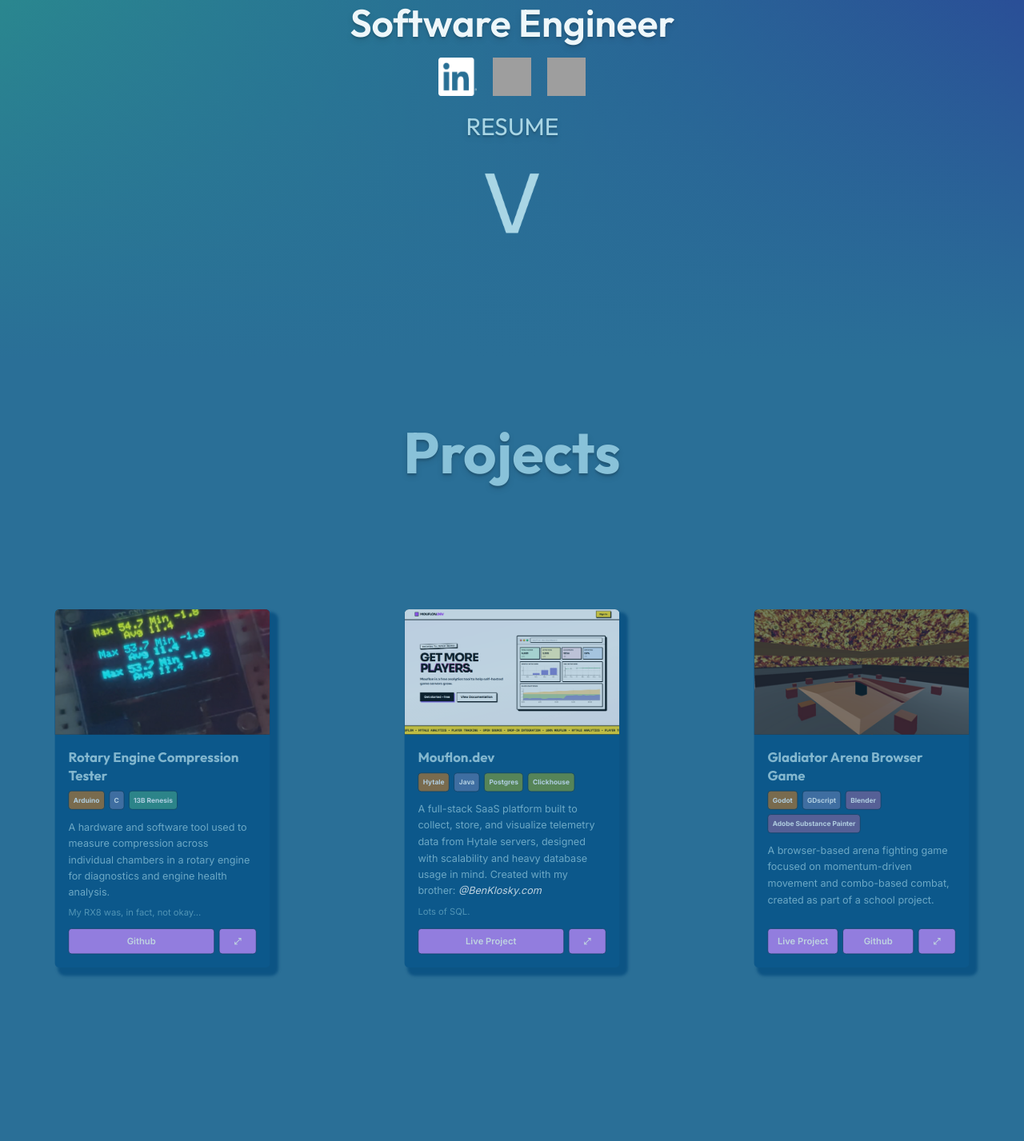
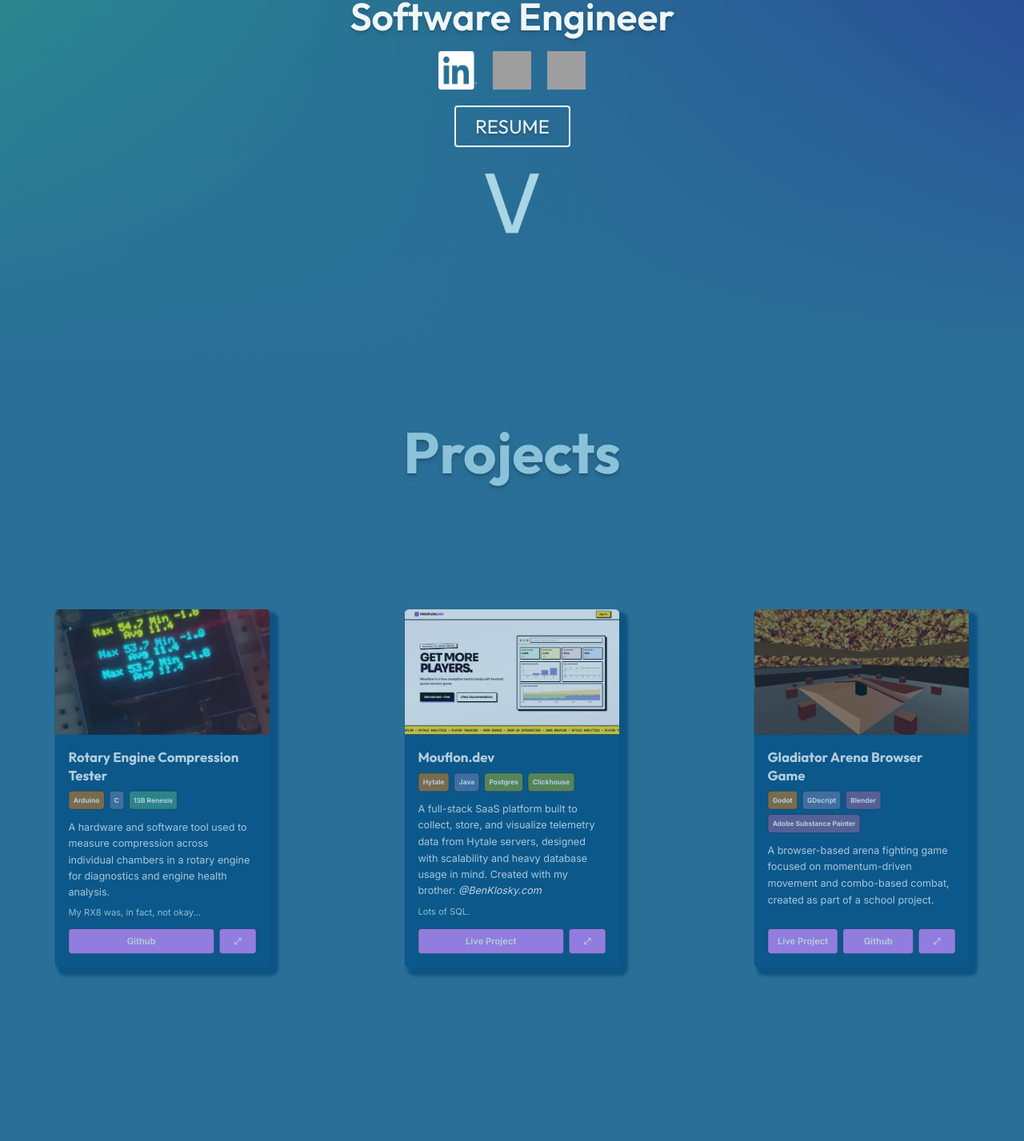
Before and after one commit to macklosky211/MacKlosky.com, a Next.js app: page / in a window 1280 px wide. Shown: the part 350-1777 px from the top of the page at 80% size. Built offline with nearby package versions, Linux system fonts and the light colour scheme; grey boxes are pictures that could not be loaded.

Commit message:
Font fixes & Color adjustments

```diff
--- a/app/layout.tsx
+++ b/app/layout.tsx
@@ -3,24 +3,29 @@ import { IBM_Plex_Mono, Outfit, Inter} from "next/font/google";
 import "./globals.css";
 
 const IbmPlexMono = IBM_Plex_Mono({
-  variable : "--font-mono",
+  variable: "--font-mono",
   weight: ["100", "200", "300", "400", "500", "600", "700"],
-  adjustFontFallback: false
+  subsets: ["latin"],
+  display: "swap",
+  adjustFontFallback: false,
 });
 
 const large_text = Outfit({
   weight: ["400", "500", "600", "700", "800"],
-  variable : "--font-large",
+  variable: "--font-large",
   preload: true,
   style: "normal",
   subsets: ["latin"],
-  adjustFontFallback: false
+  display: "swap",
+  adjustFontFallback: false,
 });
 
 const inter = Inter({
   variable: "--font-para",
   weight: ["100", "200", "300", "400", "500", "600", "700"],
-  adjustFontFallback: false
+  subsets: ["latin"],
+  display: "swap",
+  adjustFontFallback: false,
 });
 
 
--- a/app/page.tsx
+++ b/app/page.tsx
@@ -326,27 +326,27 @@ export default function Main() {
 }
 
 /* Languages */
-const C_CARD = { name: "C", bg_color: "#4A6FA5", txt_color: "#EAF6FF" };
-const JAVA_CARD = { name: "Java", bg_color: "#4A6FA5", txt_color: "#EAF6FF" };
-const GDSCRIPT_CARD = { name: "GDscript", bg_color: "#4A6FA5", txt_color: "#EAF6FF" };
-const JAVASCRIPT_CARD = { name: "JavaScript", bg_color: "#4A6FA5", txt_color: "#EAF6FF" };
+const C_CARD = { name: "C", bg_color: "#4A6FA5", txt_color: "#eef7fa" };
+const JAVA_CARD = { name: "Java", bg_color: "#4A6FA5", txt_color: "#eef7fa" };
+const GDSCRIPT_CARD = { name: "GDscript", bg_color: "#4A6FA5", txt_color: "#eef7fa" };
+const JAVASCRIPT_CARD = { name: "JavaScript", bg_color: "#4A6FA5", txt_color: "#eef7fa" };
 
 /* Databases / Tools */
-const POSTGRES_CARD = { name: "Postgres", bg_color: "#6A8F3D", txt_color: "#EAF6FF" };
-const CLICKHOUSE_CARD = { name: "Clickhouse", bg_color: "#6A8F3D", txt_color: "#EAF6FF" };
+const POSTGRES_CARD = { name: "Postgres", bg_color: "#6A8F3D", txt_color: "#eef7fa" };
+const CLICKHOUSE_CARD = { name: "Clickhouse", bg_color: "#6A8F3D", txt_color: "#eef7fa" };
 
 /* Hardware */
-const B13_CARD = { name: "13B Renesis", bg_color: "#2F8F83", txt_color: "#EAF6FF" };
+const B13_CARD = { name: "13B Renesis", bg_color: "#2F8F83", txt_color: "#eef7fa" };
 
 /* Tools */
-const BLENDER_CARD = { name: "Blender", bg_color: "#6B5B95", txt_color: "#EAF6FF" };
-const ADOBE_SUBSTANCE_CARD = { name: "Adobe Substance Painter", bg_color: "#6B5B95", txt_color: "#EAF6FF" };
+const BLENDER_CARD = { name: "Blender", bg_color: "#6B5B95", txt_color: "#eef7fa" };
+const ADOBE_SUBSTANCE_CARD = { name: "Adobe Substance Painter", bg_color: "#6B5B95", txt_color: "#eef7fa" };
 
 /* Platforms / Libraries*/
-const ARDUINO_CARD = { name: "Arduino", bg_color: "#9C6B2F", txt_color: "#EAF6FF" };
-const DISCORD_CARD = { name: "Discord.js", bg_color: "#9C6B2F", txt_color: "#EAF6FF" };
-const HYTALE_CARD = { name: "Hytale", bg_color: "#9C6B2F", txt_color: "#EAF6FF" };
-const GODOT_CARD = { name: "Godot", bg_color: "#9C6B2F", txt_color: "#EAF6FF" };
+const ARDUINO_CARD = { name: "Arduino", bg_color: "#9C6B2F", txt_color: "#eef7fa" };
+const DISCORD_CARD = { name: "Discord.js", bg_color: "#9C6B2F", txt_color: "#eef7fa" };
+const HYTALE_CARD = { name: "Hytale", bg_color: "#9C6B2F", txt_color: "#eef7fa" };
+const GODOT_CARD = { name: "Godot", bg_color: "#9C6B2F", txt_color: "#eef7fa" };
 
 
 
--- a/app/src/Footer.tsx
+++ b/app/src/Footer.tsx
@@ -4,8 +4,8 @@ import posthog from "posthog-js";
 export default function Footer() {
     return (
         <>
-            <section className="h-auto py-10 border-t border-primary-blue-300/80 bg-linear-to-b from-primary-blue-500 to-primary-blue-300/30 text-primary-blue-100">
-                <div className="flex flex-row items-center w-full h-full text-center text-3xl text-shadow-lg text-primary-blue-50 max-sm:flex-col max-sm:space-y-5">
+            <section className="h-auto py-10 border-t border-primary-blue-300/80 bg-linear-to-b from-primary-blue-500 to-primary-blue-300/30 text-primary-white-200">
+                <div className="flex flex-row items-center w-full h-full text-center text-3xl text-shadow-lg max-sm:flex-col max-sm:space-y-5">
                     {/* Left Third - Email */}
                     <h2 className="flex-1 underline hover:text-primary-purple-400 duration-300 hover:scale-105 active:scale-95">
                         <a target="_blank" href="mailto:macklosky21@gmail.com"
@@ -16,7 +16,7 @@ export default function Footer() {
                     </h2>
 
                     {/* Center Section - Name */}
-                    <h1 className="flex-2 text-5xl -rotate-z-1 font-bold hover:rotate-z-0 active:scale-105 duration-300 hover:cursor-pointer active:rotate-x-360 hover:text-primary-purple-400">
+                    <h1 className="flex-2 text-5xl text-primary-white-100 -rotate-z-1 font-bold hover:rotate-z-0 active:scale-105 duration-300 hover:cursor-pointer active:rotate-x-360 hover:text-primary-purple-400">
                         Samuel Mac Klosky
                     </h1>
 
--- a/app/src/ProjectLinks.tsx
+++ b/app/src/ProjectLinks.tsx
@@ -17,7 +17,7 @@ export function ProjectLinks({ project_name, project_link, github_link, is_expan
           href={project_link}
           target="_blank"
           rel="noopener noreferrer"
-          className="flex-1 bg-primary-purple-400 hover:bg-primary-purple-300 text-white hover:scale-105
+          className="flex-1 bg-primary-purple-400 hover:bg-primary-purple-300 text-primary-white-100 hover:scale-105
             border border-primary-blue-900 font-semibold py-2 px-3 rounded-md text-center
             transition-all duration-300 active:scale-95 w-2/5"
           onClick={(e) => {
@@ -36,7 +36,7 @@ export function ProjectLinks({ project_name, project_link, github_link, is_expan
           href={github_link}
           target="_blank"
           rel="noopener noreferrer"
-          className="flex-1 bg-primary-purple-400 hover:bg-primary-purple-300 text-white hover:scale-105
+          className="flex-1 bg-primary-purple-400 hover:bg-primary-purple-300 text-primary-white-100 hover:scale-105
             border border-primary-blue-900 font-semibold py-2 px-3 rounded-md text-center align-bottom
             transition-all duration-300 active:scale-95 w-2/5"
           onClick={(e) => {
@@ -51,7 +51,7 @@ export function ProjectLinks({ project_name, project_link, github_link, is_expan
 
       {!is_expanded && (
         <div
-          className="flex-none bg-primary-purple-400 hover:bg-primary-purple-300 text-white hover:scale-105
+          className="flex-none bg-primary-purple-400 hover:bg-primary-purple-300 text-primary-white-100 hover:scale-105
             border border-primary-blue-900 font-semibold py-2 px-3 rounded-md text-center
             transition-all duration-300 active:scale-95 w-1/5"
           >
--- a/app/src/ProjectPreviewCard.tsx
+++ b/app/src/ProjectPreviewCard.tsx
@@ -93,7 +93,7 @@ export function ProjectPreviewCard(props: ProjectPreviewCardProps) {
                 {/* Content Section */}
                 <div className="flex flex-col grow p-6">
                     {/* Title */}
-                    <h2 className="text-2xl font-[--font-large] font-bold text-primary-blue-50 mb-3">
+                    <h2 className="text-2xl font-[--font-large] font-bold text-primary-white-100 mb-3">
                         {props.project_name}
                     </h2>
 
@@ -111,7 +111,7 @@ export function ProjectPreviewCard(props: ProjectPreviewCardProps) {
                                     >
                                         <p
                                             className="text-xs align-middle font-bold"
-                                            style={{ color: tech.txt_color || 'var(--primary-blue-100)' }}
+                                            style={{ color: tech.txt_color || 'var(--primary-white-100)' }}
                                         >
                                             {tech.name}
                                         </p>
@@ -123,13 +123,13 @@ export function ProjectPreviewCard(props: ProjectPreviewCardProps) {
 
                     {/* Description */}
                     {props.preview_content.project_description && (
-                        <p className="text-primary-blue-100 text-lg mb-2 leading-relaxed">
+                        <p className="text-primary-white-200 text-lg mb-2 leading-relaxed">
                             {props.preview_content.project_description}
                         </p>
                     )}
 
                     {props.preview_content.project_description_subtext && (
-                        <p className="text-primary-blue-200 text-base mb-4 leading-relaxed">
+                        <p className="text-primary-white-400 text-base mb-4 leading-relaxed">
                             {props.preview_content.project_description_subtext}
                         </p>
                     )}
--- a/app/src/TitleCard.tsx
+++ b/app/src/TitleCard.tsx
@@ -9,9 +9,9 @@ export function TitleCard() {
 
     return (
         <>
-            <section id="TitleCard" className="flex flex-col items-center justify-center h-screen bg-linear-to-b from-transparent from-5% to-primary-blue-500 text-primary-white-100 text-shadow-lg cursor-default overflow-hidden">
+            <section id="TitleCard" className="flex flex-col font-(--font-large) items-center justify-center h-screen bg-linear-to-b from-transparent from-5% to-primary-blue-500 text-primary-white-100 text-shadow-lg cursor-default overflow-hidden">
                 <div className="grow-in">
-                    <h1 className="text-center text-6xl max-sm:text-4xl font-bold">
+                    <h1 className="flex justify-center text-center text-6xl max-sm:text-4xl font-bold">
                         Samuel&nbsp;
                         <span className="hover:text-primary-purple-400 duration-300 select-none cursor-pointer"
                             onClick={() => {
@@ -49,8 +49,8 @@ export function TitleCard() {
                         </span>
                         &nbsp;Klosky
                     </h1>
-                    <h2 className="text-center text-5xl max-sm:text-3xl my-5 font-semibold">Software Engineer</h2>
-                    <h2 className="text-center text-5xl max-sm:text-sm max-sm:space-x-1 space-x-5 flex flex-row justify-center text-primary-blue-50">
+                    <h2 className="flex justify-center text-center text-5xl max-sm:text-3xl my-5 font-semibold">Software Engineer</h2>
+                    <h2 className="flex justify-center text-center text-5xl max-sm:text-sm max-sm:space-x-1 space-x-5 flex-row justify-center text-primary-blue-50">
                         <a target="_blank" href="https://www.linkedin.com/in/samuelklosky/" className="hover:text-primary-purple-400 duration-300 group flex items-center space-x-2"
                             onClick={() => posthog.capture('social_link_clicked', { platform: 'linkedin', url: 'https://www.linkedin.com/in/samuelklosky/' })}
                             >
@@ -145,7 +145,17 @@ export function TitleCard() {
                             </span>
                         </a>
                     </h2>
-                    <h2 className="text-center text-3xl mt-5 max-sm:text-2xl text-primary-blue-50 hover:text-primary-purple-400 duration-300"><a href="/pdfs/Samuel_Klosky_Resume.pdf" target="_self" onClick={() => posthog.capture('resume_downloaded')}>RESUME</a></h2>
+                    <h2 className="flex justify-center text-center text-2xl mt-5 max-sm:text-2xl">
+                        <a
+                            href="/pdfs/Samuel_Klosky_Resume.pdf" target="_self"
+                            onClick={() => posthog.capture('resume_downloaded')}
+                            className="inline-block transition-all duration-300 hover:text-primary-purple-400
+                                px-6 py-2 border-2 border-primary-white-100 hover:border-primary-purple-400
+                                hover:scale-105 rounded-sm active:scale-95"
+                        >
+                            RESUME
+                        </a>
+                    </h2>
                 </div>
                 <button type="button" className="large-caret font-[--font-mono] text-primary-blue-50 hover:text-primary-purple-400 hover:scale-105 duration-300 transition-transform" onClick={() => {
                     posthog.capture('scroll_to_projects_clicked');
--- a/next.config.ts
+++ b/next.config.ts
@@ -1,14 +1,25 @@
 import type { NextConfig } from "next";
 
 const nextConfig: NextConfig = {
-  /* config options here */
-
   allowedDevOrigins: [
     "http://localhost:3000",
     "http://192.168.68.63:3000",
     "http://127.0.0.1:3000",
     "http://[::1]:3000",
-  ]
+  ],
+  async headers() {
+    return [
+      {
+        source: "/_next/static/:path*",
+        headers: [
+          {
+            key: "Access-Control-Allow-Origin",
+            value: "*",
+          },
+        ],
+      },
+    ];
+  },
 };
 
 export default nextConfig;
--- a/package.json
+++ b/package.json
@@ -17,7 +17,7 @@
     "scroll-timeline-polyfill": "^1.1.0"
   },
   "devDependencies": {
-    "@tailwindcss/postcss": "^4",
+    "@tailwindcss/postcss": "^4.2.0",
     "@types/node": "^20",
     "@types/react": "^19",
     "@types/react-dom": "^19",
```
Also changed, not shown: 1 other file (tests, documents, lock files or other folders).
